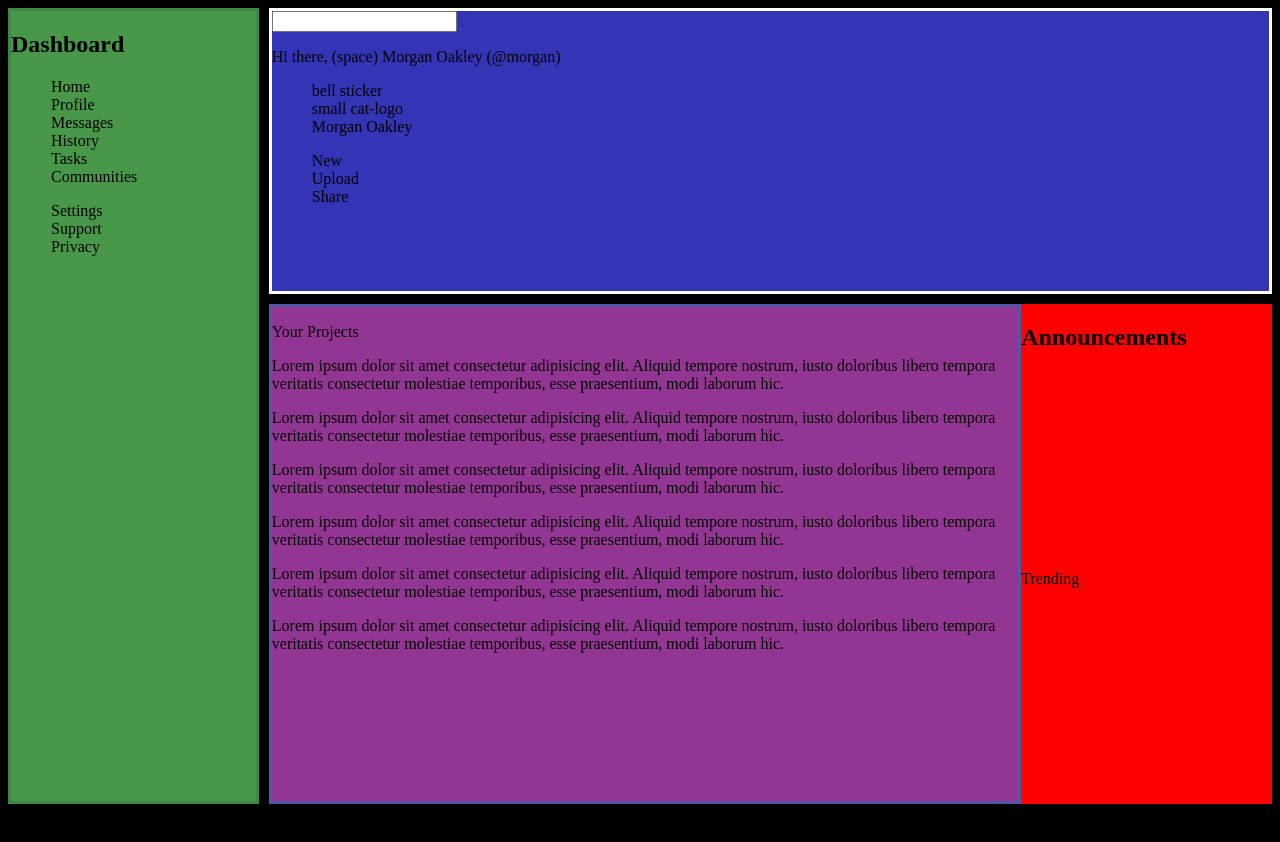
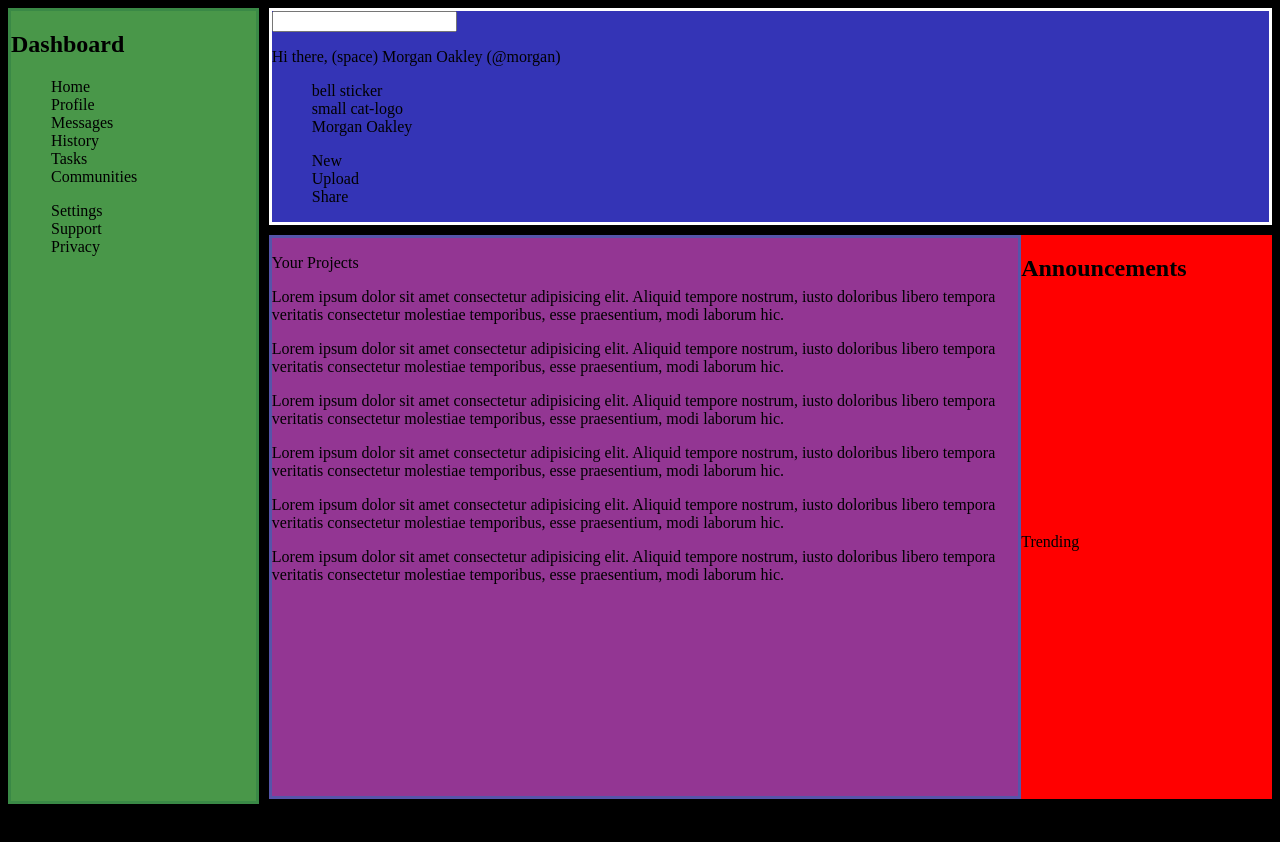
Before and after one commit to Susano111014/Admin-Dashboard, a plain HTML site: page index.html in a window 1280 px wide. Drawn offline with Linux system fonts and the light colour scheme.

Commit message:
fix: :art: I've fixed a problem with the size of the grid-template-areas

```diff
--- a/style.css
+++ b/style.css
@@ -8,12 +8,10 @@ body {
     height: 100%;
     display: grid;
     grid-template-columns: 1fr 4fr;
-
+    grid-template-rows: 1fr 3fr;
     gap: 10px;
     grid-template-areas:
     'sidebar header'
-    'sidebar content'
-    'sidebar content'
     'sidebar content'
 }
 
```
